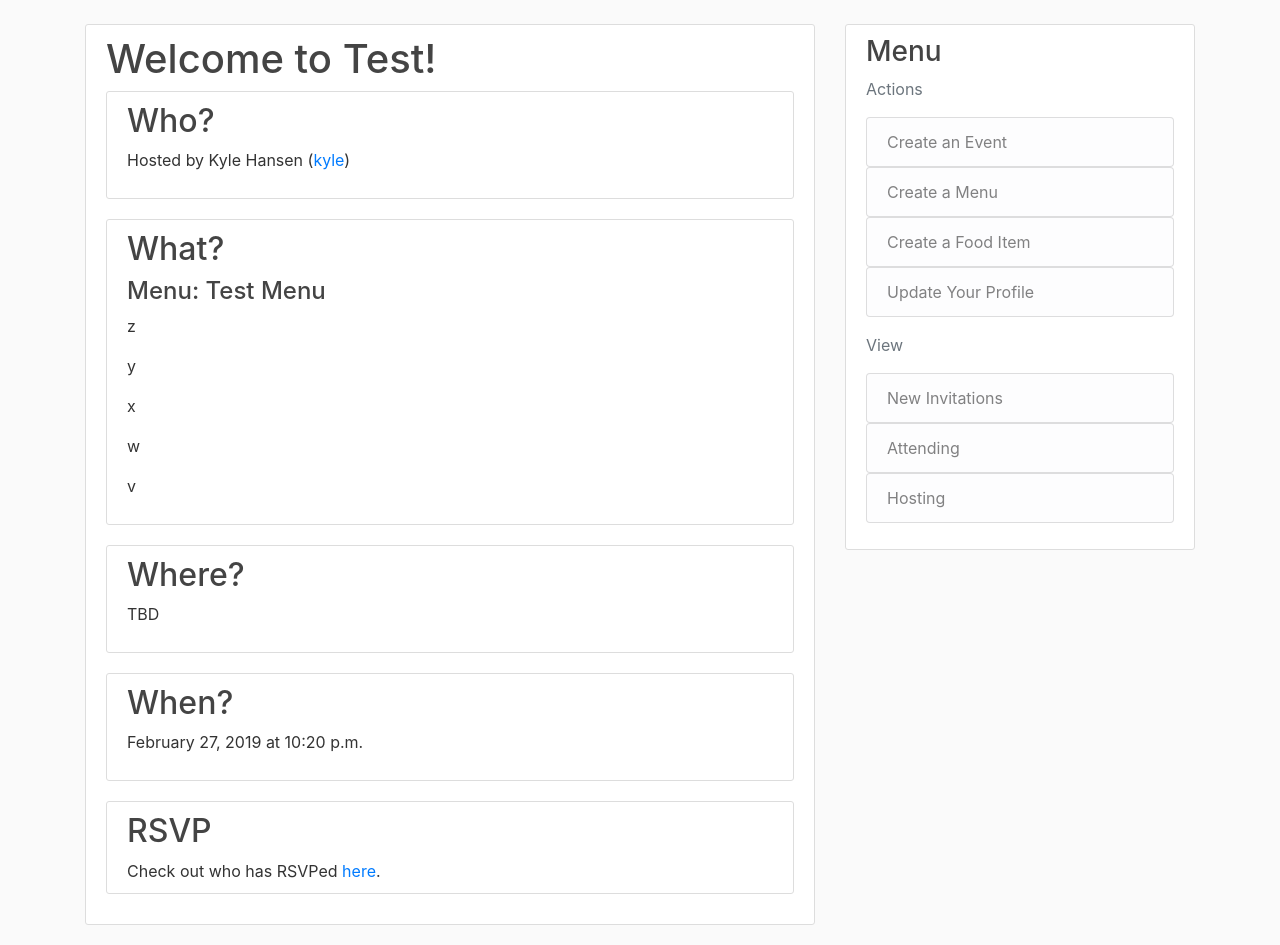
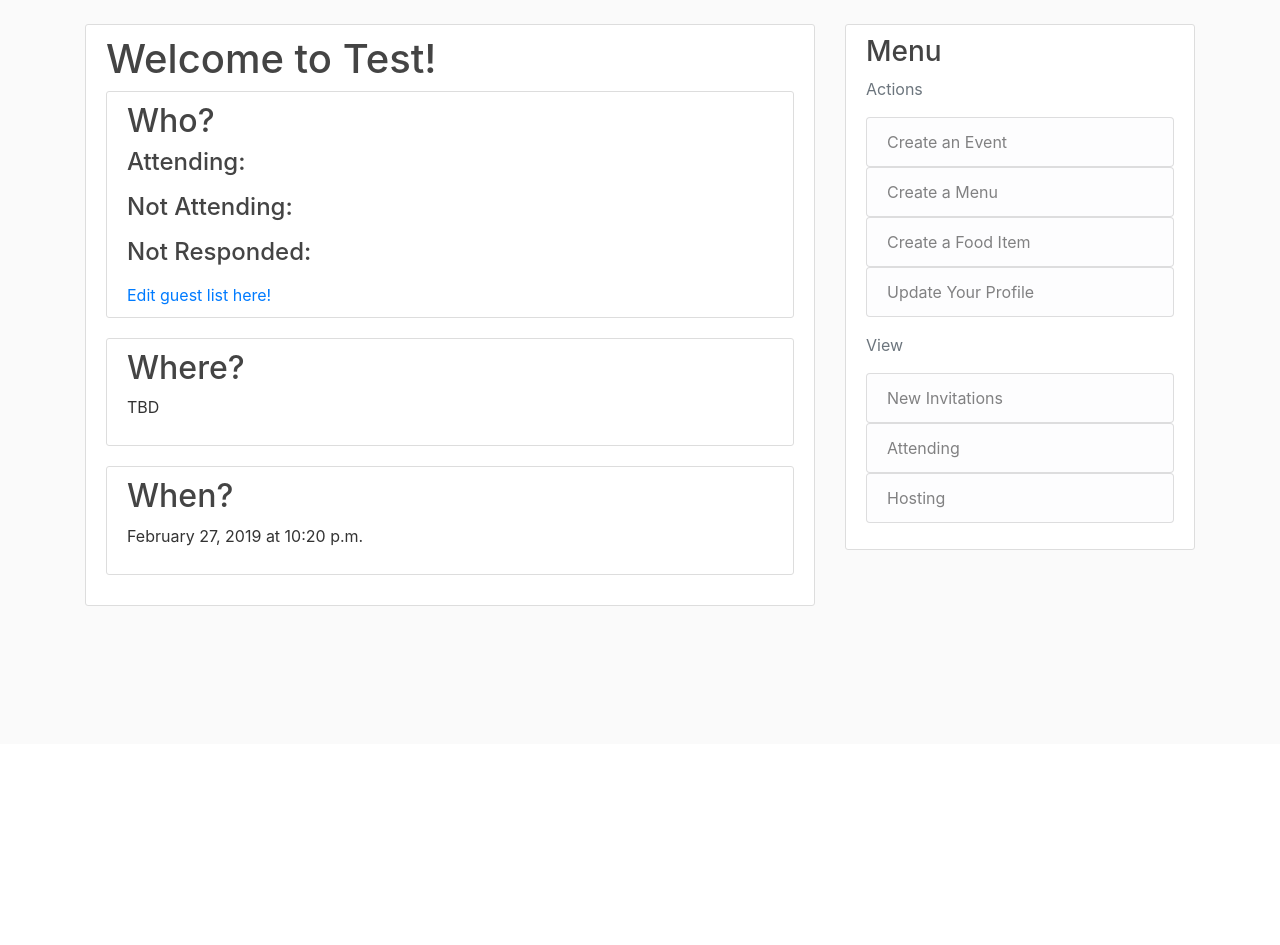
Before and after one commit to kylhansen/hosTable, a Django app: page /events/view/11 in a window 1280 px wide. Shown: the part 56-1001 px from the top of the page. After the commit the page ends 662 px from the top, so only its background shows below. Run offline with Django 3.2, Linux system fonts and the light colour scheme; a user stored in the database is signed in; data comes from the database, SQL or seed files in the repository; both versions use the stored data as it was after the commit; some libraries are stand-ins or nearby versions.

Commit message:
added update event support and removed invitation created for host

```diff
--- a/events/signals.py
+++ b/events/signals.py
@@ -6,18 +6,20 @@ from django.core.exceptions import ValidationError
 from django.http import request
 
 
+'''
 @receiver(post_save, sender=Event)
 def rsvp_host(sender, instance, created, **kwargs):
     if created:
         host = instance.host
         Invitation.objects.create(event=instance, guest=host, replied=True, attending=True)
+'''
 
 
 @receiver(m2m_changed, sender=Event.guests.through)
 def create_invitations(sender, instance, action, **kwargs):
     if action == 'post_remove':
         for invitation in Invitation.objects.filter(event=instance):
-            if not invitation.guest in instance.guests.all():
+            if not invitation.guest in instance.guests.exclude(id=instance.host.id):
                 Invitation.objects.filter(event=instance, guest=invitation.guest).delete()
     if action == 'post_add':
         for guest in instance.guests.all():
--- a/events/templates/events/view.html
+++ b/events/templates/events/view.html
@@ -10,24 +10,72 @@
             <h1>Welcome to {{ object.title }}!</h1>
         </div>
         <div class="content-section">
+            {% if not hosting %}
             <h2>
                 Who?
             </h2>
             <p class="muted">
                 Hosted by {{ object.host.first_name }} {{ object.host.last_name }} (<a href="{% url 'user-view' object.host.id %}">{{ object.host.username }}</a>)
             </p>
+            {% else %}
+            <h2>
+                Who?
+            </h2>
+            <h4>
+                Attending:
+            </h4>
+            <p class="muted">
+                {% for invitation in invitations_attending %}
+                    <p>
+                        {{ invitation.guest }} : {% if invitation.food %} bringing {{ invitation.food }} {% else %} bringing nothing {% endif %}
+                    </p>
+                {% endfor %}
+            </p>
+            <h4>
+                Not Attending:
+            </h4>
+            <p class="muted">
+                {% for invitation in invitations_not_attending %}
+                    <p>
+                        {{ invitation.guest }}
+                    </p>
+                {% endfor %}
+            </p>
+            <h4>
+                Not Responded:
+            </h4>
+            <p class="muted">
+                {% for invitation in invitations_unresponsive %}
+                    <p>
+                        {{ invitation.guest }}
+                    </p>
+                {% endfor %}
+            </p>
+            <a href="{% url 'event-update' object.id %}">Edit guest list here!</a>
+            {% endif %}
         </div>
+        {% if not hosting and RSVP_replied %}
         <div class="content-section">
             <h2>
                 What?
             </h2>
-            <h4 class="muted">
-                Menu: {{ object.menu.name }}
-            </h4>
-            {% for food in object.menu.foods.all %}
-                <p>{{ food }}</p>
-            {% endfor %}
+            {% if food %}
+                <h4 class="muted">
+                    You are signed up to bring:
+                </h4>
+                <p>
+                    {{ food }}
+                </p>
+            {% else %}
+                <h4 class="muted">
+                    You are not signed up to bring anything.
+                </h4>
+                <p>
+                    <a href="{% url 'event-response-food' invitation_id %}">Sign up here.</a>
+                </p>
+            {% endif %}
         </div>
+        {% endif %}
         <div class="content-section">
             <h2>
                 Where?
@@ -44,23 +92,22 @@
                 {{ object.event_date|date:"F d, Y" }} at {{ object.event_time|date:"P" }}
             </p>
         </div>
+        {% if not hosting %}
         <div class="content-section">
             <h2>RSVP</h2>
-            {% if not hosting and not RSVP_replied %}
+            {% if not RSVP_replied %}
                 <h4>
                     Please RSVP by {{ object.RSVP_date|date:"F d, Y" }}.
                 </h4>
                 <p>
-                    RSVP by {{ event.RSVP_date }}.
                     <a href="{% url 'event-response' RSVP_id %}">RSVP here!</a>
                 </p>
-            {% elif RSVP_replied %}
+            {% else %}
                 <p>
                     You have already replied to this event.
                 </p>
-            {% else %}
-                Check out who has RSVPed <a href="#">here</a>.
             {% endif %}
         </div>
+        {% endif %}
     </div>
 {% endblock content %}
--- a/events/views.py
+++ b/events/views.py
@@ -6,7 +6,7 @@ from django.contrib import messages
 from django.contrib.auth.models import User
 from django.contrib.auth.mixins import LoginRequiredMixin, UserPassesTestMixin
 from .models import Event, Invitation
-from .forms import EventCreateForm, InvitationResponseForm, InvitationFoodForm
+from .forms import EventCreateForm, InvitationResponseForm, InvitationFoodForm, EventUpdateForm
 from menus.models import Food
 from django.views.generic import (
     ListView,
@@ -36,17 +36,19 @@ class EventCreateView(LoginRequiredMixin, CreateView):
 
 class EventUpdateView(LoginRequiredMixin, UserPassesTestMixin, UpdateView):
     model = Event
-    fields = ['title',
-              'menu',
-              'event_location',
-              'event_date',
-              'event_time',
-              'RSVP_date',
-              ]
+    form_class = EventUpdateForm
 
-    def form_valid(self, form):
-        form.instance.host = self.request.user
-        return super().form_valid(form)
+    def get_success_url(self):
+        messages.success(self.request, 'Your event has been updated!')
+        return reverse('event-list-host', args=(self.request.user.id,))
+
+    def get_form_kwargs(self, **kwargs):
+        kwargs = super(EventUpdateView, self).get_form_kwargs()
+        event = self.get_object()
+        #invited_users = event.guests.all().distinct()
+        #uninvited_users = User.objects.exclude(id__in=[guest.id for guest in invited_users] + [self.request.user.id])
+        kwargs.update({'request': self.request})  # , 'uninvited_users': uninvited_users})
+        return kwargs
 
     def test_func(self):
         event = self.get_object()
@@ -69,11 +71,14 @@ class EventDetailView(LoginRequiredMixin, UserPassesTestMixin, DetailView):
         context = super(EventDetailView, self).get_context_data(**kwargs)
         user = self.request.user
         event = Event.objects.get(id=self.kwargs['pk'])
-        signups = Invitation.objects.filter(event=event, attending=True)
         if event.host == user:
             context['hosting'] = True
+            context['invitations_unresponsive'] = Invitation.objects.filter(event=event, replied=False)
+            context['invitations_attending'] = Invitation.objects.filter(event=event, replied=True, attending=True)
+            context['invitations_not_attending'] = Invitation.objects.filter(event=event, replied=True, attending=False)
         else:
             rsvp = Invitation.objects.get(event=event, guest=user)
+            context['food'] = rsvp.food
             context['RSVP_id'] = rsvp.id
             context['RSVP_replied'] = rsvp.replied
         return context
@@ -125,18 +130,6 @@ class EventGuestListView(EventListView):
 class InvitationResponseView(LoginRequiredMixin, UserPassesTestMixin, UpdateView):
     model = Invitation
     form_class = InvitationResponseForm
-    '''
-    def post(self, request, *args, **kwargs):
-        super(InvitationResponseView, self).post(request, *args, **kwargs)
-        form = self.form_class()
-        print('here')
-        if form.is_valid() or not form.is_valid():
-            print('not here')
-            self.object = form.save()
-            return redirect(self.get_success_url())
-        else:
-            return self.render_to_response(self.get_context_data(form=form))
-    '''
 
     def get_success_url(self):
         instance = self.get_object()
@@ -185,8 +178,6 @@ class InvitationFoodView(LoginRequiredMixin, UserPassesTestMixin, UpdateView):
         menu_foods = self.get_object().event.menu.foods.all()
         invitations = Invitation.objects.filter(event=self.get_object().event).filter(food__isnull=False)
         used_foods = menu_foods.filter(id__in=invitations.values_list('food')).distinct()
-        print(menu_foods)
-        print(used_foods)
         foods = menu_foods.exclude(id__in=[food.id for food in used_foods])
         kwargs.update({'foods': foods})
         return kwargs
```
Also changed, not shown: events/forms.py (+23 -0 lines), db.sqlite3.
